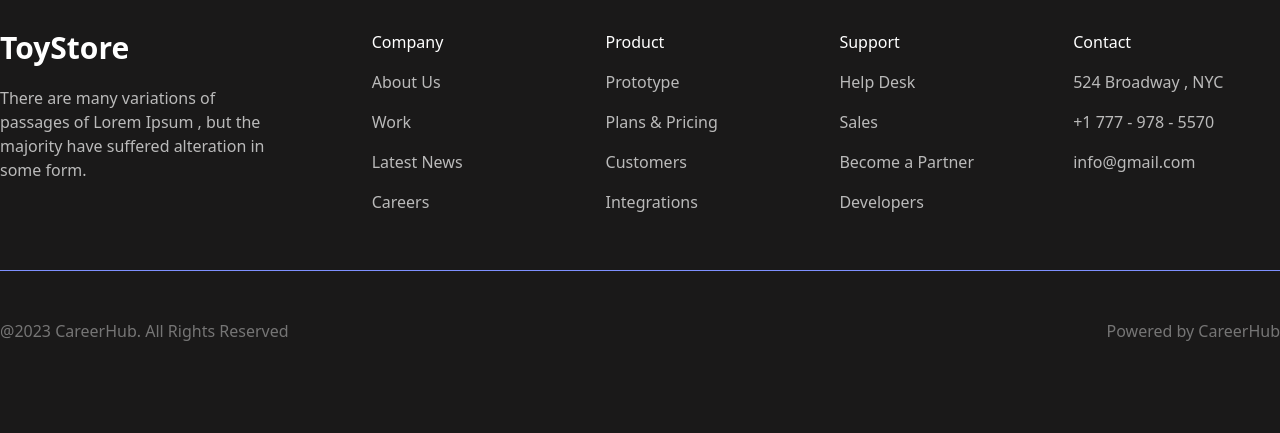
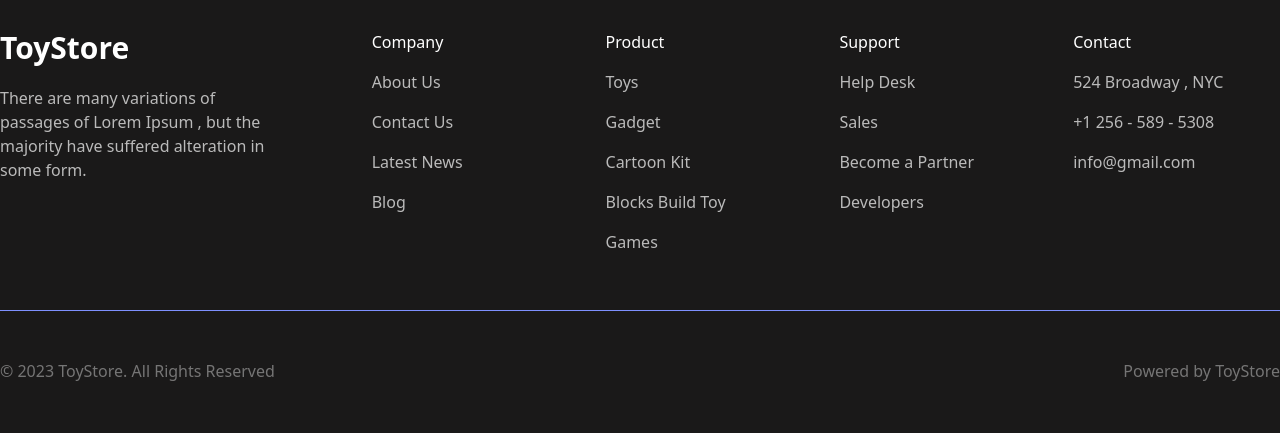
Before and after one commit to salimakhond/ToyStore-Client, a React (Vite) app: page / in a window 1280 px wide. Shown: the part 1779-2212 px from the top of the page. Built offline with nearby package versions, Linux system fonts and the light colour scheme; no server answers.

Commit message:
added error page done

```diff
--- a/package.json
+++ b/package.json
@@ -10,6 +10,7 @@
     "preview": "vite preview"
   },
   "dependencies": {
+    "@smastrom/react-rating": "^1.3.1",
     "daisyui": "^2.51.6",
     "firebase": "^9.22.0",
     "localforage": "^1.10.0",
@@ -18,6 +19,7 @@
     "react-dom": "^18.2.0",
     "react-hook-form": "^7.43.9",
     "react-icons": "^4.8.0",
+    "react-rating": "^2.0.5",
     "react-router-dom": "^6.11.2",
     "react-tabs": "^6.0.1",
     "sort-by": "^1.2.0",
--- a/src/pages/AddAToy/AddAToy.jsx
+++ b/src/pages/AddAToy/AddAToy.jsx
@@ -22,7 +22,7 @@ const AddAToy = () => {
                 if (data.insertedId) {
                     Swal.fire({
                         title: 'Success!',
-                        text: 'Toy Added Successfully',
+                        text: 'Your Toy Added Successfully',
                         icon: 'success',
                         confirmButtonText: 'Cool'
                     })
--- /dev/null
+++ b/src/pages/ErrorPage/ErrorPage.jsx
@@ -0,0 +1,27 @@
+import { Link, useRouteError } from "react-router-dom";
+
+
+const ErrorPage = () => {
+    const { error, status } = useRouteError();
+    console.log(status)
+    return (
+        <div className='flex items-center h-screen  bg-white text-[#757575]'>
+            <div className='container flex flex-col items-center justify-center px-5 mx-auto'>
+                <div className="w-80">
+                    <img src="https://i.ibb.co/gmQZ52x/error.jpg" />
+                </div>
+                <div className='max-w-md text-center mt-5'>
+                    <h2 className='mb-5 font-extrabold text-9xl text-red-500'>
+                        <span className='sr-only'>Error</span> {status || 404}
+                    </h2>
+                    <p className='text-2xl font-semibold md:text-3xl mb-14'>
+                        {error?.message}
+                    </p>
+                    <Link to='/' className='btn-primary rounded-lg p-4 mt-10'>Back To Homepage</Link>
+                </div>
+            </div>
+        </div>
+    );
+};
+
+export default ErrorPage;
--- a/src/pages/MyToys/MyToys.jsx
+++ b/src/pages/MyToys/MyToys.jsx
@@ -19,7 +19,7 @@ const MyToys = () => {
 
         Swal.fire({
             title: 'Are you sure?',
-            text: "You won't be delete this toy!",
+            text: "You Won't Be Delete This Toy!",
             icon: 'warning',
             showCancelButton: true,
             confirmButtonColor: '#3085d6',
@@ -38,7 +38,7 @@ const MyToys = () => {
                         if (data.deletedCount > 0) {
                             Swal.fire(
                                 'Deleted!',
-                                'Your Coffee has been deleted.',
+                                'Your Toy Has Been Deleted Successfully',
                                 'success'
                             )
                             const remaining = toys.filter(toy => toy?._id !== id);
--- a/src/pages/UpdateToys/UpdateToys.jsx
+++ b/src/pages/UpdateToys/UpdateToys.jsx
@@ -27,7 +27,7 @@ const UpdateToys = () => {
                 if (data.modifiedCount > 0) {
                     Swal.fire({
                         title: 'Success!',
-                        text: 'Your Toy Update is Successful',
+                        text: 'Your Toy Update is Successfully',
                         icon: 'success',
                         confirmButtonText: 'Cool'
                     })
--- a/src/pages/shared/Footer/Footer.jsx
+++ b/src/pages/shared/Footer/Footer.jsx
@@ -14,18 +14,19 @@ const Footer = () => {
                         <h4 className='mb-4'>Company</h4>
                         <ul className='text-[#ffffffb3]'>
                             <li className='mb-4'>About Us</li>
-                            <li className='mb-4'>Work</li>
+                            <li className='mb-4'>Contact Us</li>
                             <li className='mb-4'>Latest News</li>
-                            <li className='mb-4'>Careers</li>
+                            <li className='mb-4'>Blog</li>
                         </ul>
                     </div>
                     <div className='md:w-6/12 lg:w-2/12 mb-10'>
                         <h4 className='mb-4'>Product</h4>
                         <ul className='text-[#ffffffb3]'>
-                            <li className='mb-4'>Prototype</li>
-                            <li className='mb-4'>Plans & Pricing</li>
-                            <li className='mb-4'>Customers</li>
-                            <li className='mb-4'>Integrations</li>
+                            <li className='mb-4'>Toys</li>
+                            <li className='mb-4'>Gadget</li>
+                            <li className='mb-4'>Cartoon Kit</li>
+                            <li className='mb-4'>Blocks Build Toy</li>
+                            <li className='mb-4'>Games</li>
                         </ul>
                     </div>
                     <div className='md:w-6/12 lg:w-2/12 mb-10'>
@@ -41,14 +42,14 @@ const Footer = () => {
                         <h4 className='mb-4'>Contact</h4>
                         <ul className='text-[#ffffffb3]'>
                             <li className='mb-4'>524 Broadway , NYC</li>
-                            <li className='mb-4'>+1 777 - 978 - 5570</li>
+                            <li className='mb-4'>+1 256 - 589 - 5308</li>
                             <li className='mb-4'>info@gmail.com</li>
                         </ul>
                     </div>
                 </div>
                 <div className='md:flex justify-between text-center text-[#ffffff66] pt-12'>
-                    <p className='mb-4 md:mb-0'>@2023 CareerHub. All Rights Reserved</p>
-                    <p>Powered by CareerHub</p>
+                    <p className='mb-4 md:mb-0'><span>&copy;</span> 2023 ToyStore. All Rights Reserved</p>
+                    <p>Powered by ToyStore</p>
                 </div>
             </div>
 
--- a/src/routes/PrivateRoute.jsx
+++ b/src/routes/PrivateRoute.jsx
@@ -3,7 +3,11 @@ import { Navigate, useLocation } from "react-router-dom";
 import { AuthContext } from "../pages/provider/AuthProvider";
 
 const PrivateRoute = ({ children }) => {
-    const { user, loading } = useContext(AuthContext)
+    const { user, loading } = useContext(AuthContext);
+
+    if(!user){
+        alert('first you loged in')
+    }
 
     const location = useLocation();
     if (loading) {
--- a/src/routes/Routes.jsx
+++ b/src/routes/Routes.jsx
@@ -10,11 +10,13 @@ import Blog from "../pages/Blog/Blog";
 import AllToys from "../pages/AllToys/AllToys";
 import MyToys from "../pages/MyToys/MyToys";
 import UpdateToys from "../pages/UpdateToys/UpdateToys";
+import ErrorPage from "../pages/ErrorPage/ErrorPage";
 
 const router = createBrowserRouter([
     {
         path: "/",
         element: <Main></Main>,
+        errorElement: <ErrorPage></ErrorPage>,
         children: [
             {
                 path: '/',
```
Also changed, not shown: 1 other file (tests, documents, lock files or other folders).
